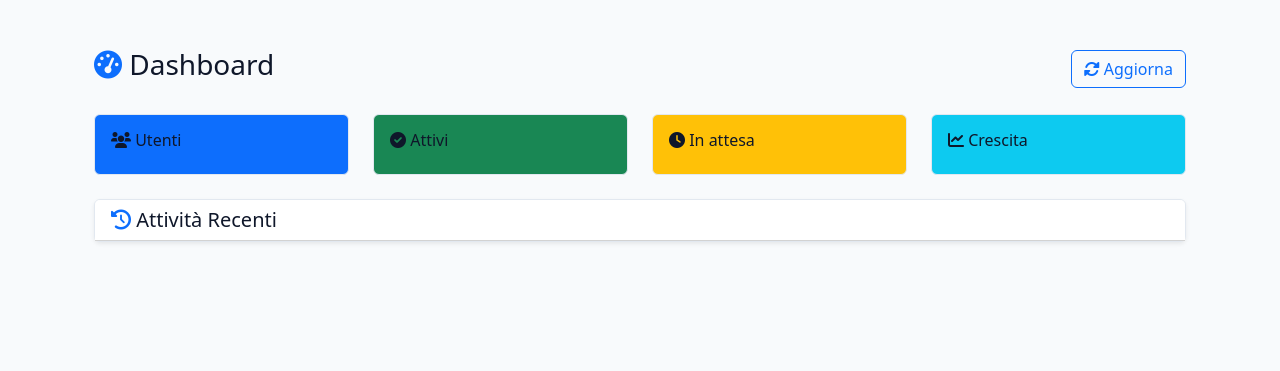
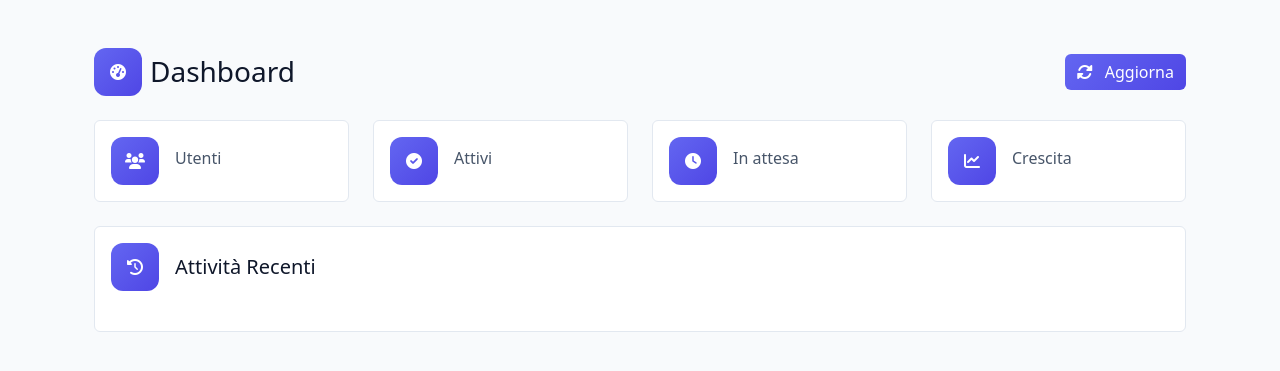
Before and after one commit to federicogerardi/base-app, a Flask app: template app/templates/dashboard.html in a window 1280 px wide. Shown: the part 75-446 px from the top of the page. Run offline with Flask 3, Linux system fonts and the light colour scheme; the template is opened without the code that fills it, so the values that code supplies are empty.

Commit message:
adattata dashboard.html a nuove classi css

```diff
--- a/app/templates/dashboard.html
+++ b/app/templates/dashboard.html
@@ -6,77 +6,108 @@
 <div class="container py-4">
     <!-- Header -->
     <div class="d-flex justify-content-between align-items-center mb-4">
-        <h1 class="h3">
-            <i class="fas fa-tachometer-alt text-primary"></i> Dashboard
-        </h1>
-        <div class="btn-group">
-            <button class="btn btn-outline-primary" onclick="location.reload()">
-                <i class="fas fa-sync-alt"></i> Aggiorna
-            </button>
+        <div class="d-flex align-items-center gap-2">
+            <div class="tech-icon">
+                <i class="fas fa-tachometer-alt"></i>
+            </div>
+            <h1 class="h3 mb-0">Dashboard</h1>
         </div>
+        <button class="btn btn-primary" onclick="location.reload()">
+            <i class="fas fa-sync-alt me-2"></i>
+            Aggiorna
+        </button>
     </div>
 
     <!-- Stats Cards -->
-    <div class="row mb-4">
+    <div class="row g-4 mb-4">
+        <!-- Utenti -->
         <div class="col-md-3">
-            <div class="card bg-primary text-white">
+            <div class="card h-100">
                 <div class="card-body">
-                    <h6 class="card-title">
-                        <i class="fas fa-users"></i> Utenti
-                    </h6>
-                    <h2 class="mb-0">{{ stats.total_users }}</h2>
+                    <div class="d-flex align-items-center gap-3">
+                        <div class="tech-icon">
+                            <i class="fas fa-users"></i>
+                        </div>
+                        <div>
+                            <h6 class="text-secondary mb-1">Utenti</h6>
+                            <h2 class="mb-0">{{ stats.total_users }}</h2>
+                        </div>
+                    </div>
                 </div>
             </div>
         </div>
+
+        <!-- Attivi -->
         <div class="col-md-3">
-            <div class="card bg-success text-white">
+            <div class="card h-100">
                 <div class="card-body">
-                    <h6 class="card-title">
-                        <i class="fas fa-check-circle"></i> Attivi
-                    </h6>
-                    <h2 class="mb-0">{{ stats.active_users }}</h2>
+                    <div class="d-flex align-items-center gap-3">
+                        <div class="tech-icon">
+                            <i class="fas fa-check-circle"></i>
+                        </div>
+                        <div>
+                            <h6 class="text-secondary mb-1">Attivi</h6>
+                            <h2 class="mb-0">{{ stats.active_users }}</h2>
+                        </div>
+                    </div>
                 </div>
             </div>
         </div>
+
+        <!-- In attesa -->
         <div class="col-md-3">
-            <div class="card bg-warning text-white">
+            <div class="card h-100">
                 <div class="card-body">
-                    <h6 class="card-title">
-                        <i class="fas fa-clock"></i> In attesa
-                    </h6>
-                    <h2 class="mb-0">{{ stats.pending_users }}</h2>
+                    <div class="d-flex align-items-center gap-3">
+                        <div class="tech-icon">
+                            <i class="fas fa-clock"></i>
+                        </div>
+                        <div>
+                            <h6 class="text-secondary mb-1">In attesa</h6>
+                            <h2 class="mb-0">{{ stats.pending_users }}</h2>
+                        </div>
+                    </div>
                 </div>
             </div>
         </div>
+
+        <!-- Crescita -->
         <div class="col-md-3">
-            <div class="card bg-info text-white">
+            <div class="card h-100">
                 <div class="card-body">
-                    <h6 class="card-title">
-                        <i class="fas fa-chart-line"></i> Crescita
-                    </h6>
-                    <h2 class="mb-0">{{ stats.growth }}</h2>
+                    <div class="d-flex align-items-center gap-3">
+                        <div class="tech-icon">
+                            <i class="fas fa-chart-line"></i>
+                        </div>
+                        <div>
+                            <h6 class="text-secondary mb-1">Crescita</h6>
+                            <h2 class="mb-0">{{ stats.growth }}</h2>
+                        </div>
+                    </div>
                 </div>
             </div>
         </div>
     </div>
 
     <!-- Recent Activity -->
-    <div class="card shadow-sm">
-        <div class="card-header bg-white">
-            <h5 class="mb-0">
-                <i class="fas fa-history text-primary"></i> Attività Recenti
-            </h5>
-        </div>
-        <div class="card-body p-0">
-            <div class="list-group list-group-flush">
+    <div class="card">
+        <div class="card-body">
+            <div class="d-flex align-items-center gap-3 mb-4">
+                <div class="tech-icon">
+                    <i class="fas fa-history"></i>
+                </div>
+                <h5 class="mb-0">Attività Recenti</h5>
+            </div>
+
+            <div class="list-group">
                 {% for activity in activities %}
-                <div class="list-group-item">
+                <div class="list-group-item border-0 px-0">
                     <div class="d-flex justify-content-between align-items-center">
-                        <div>
-                            <i class="fas fa-{{ activity.icon }} text-{{ activity.type }}"></i>
-                            <span class="ms-2">{{ activity.text }}</span>
+                        <div class="d-flex align-items-center gap-2">
+                            <i class="fas fa-{{ activity.icon }}"></i>
+                            <span>{{ activity.text }}</span>
                         </div>
-                        <small class="text-muted">{{ activity.time }}</small>
+                        <small class="text-secondary">{{ activity.time }}</small>
                     </div>
                 </div>
                 {% endfor %}
```
